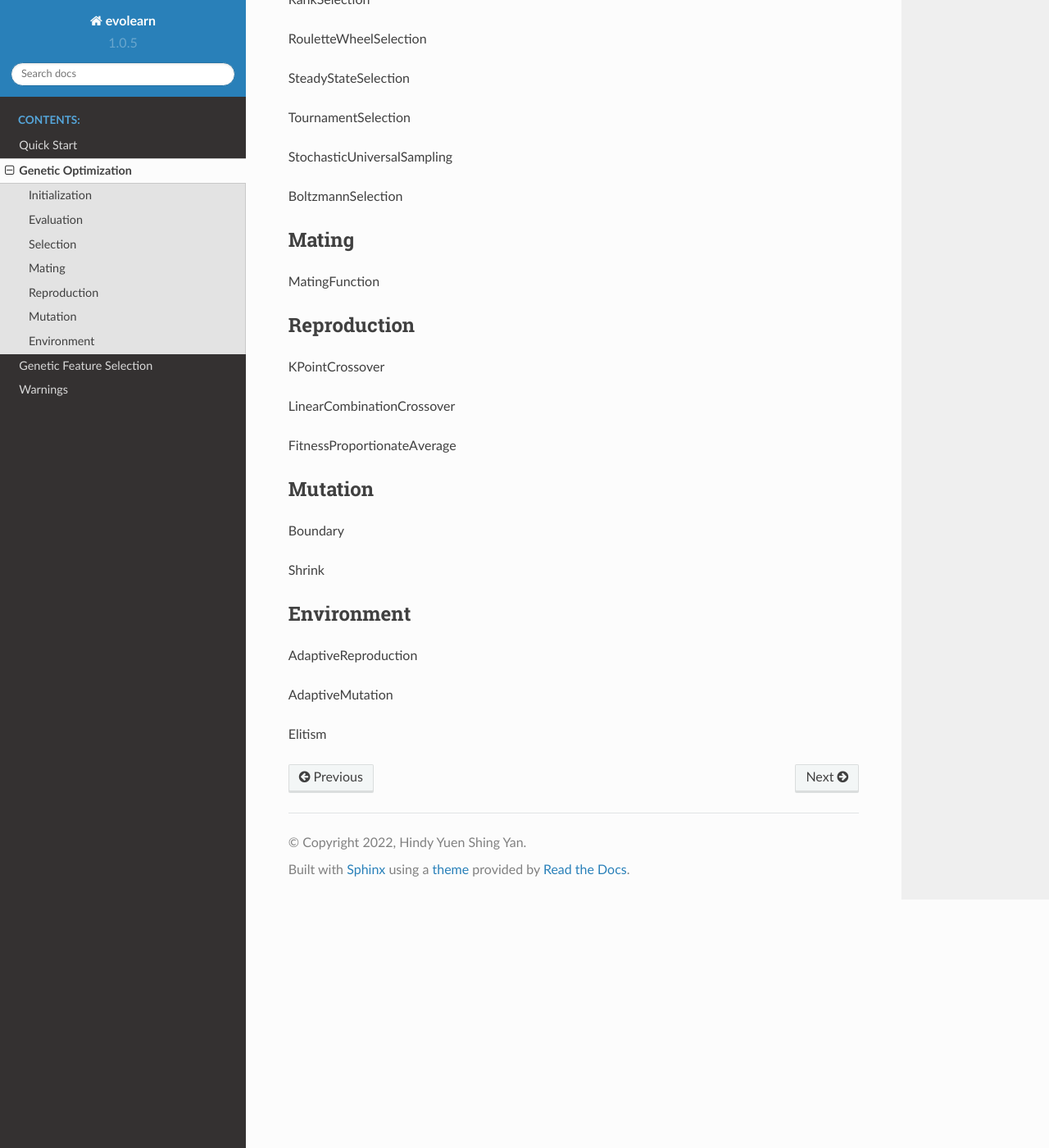
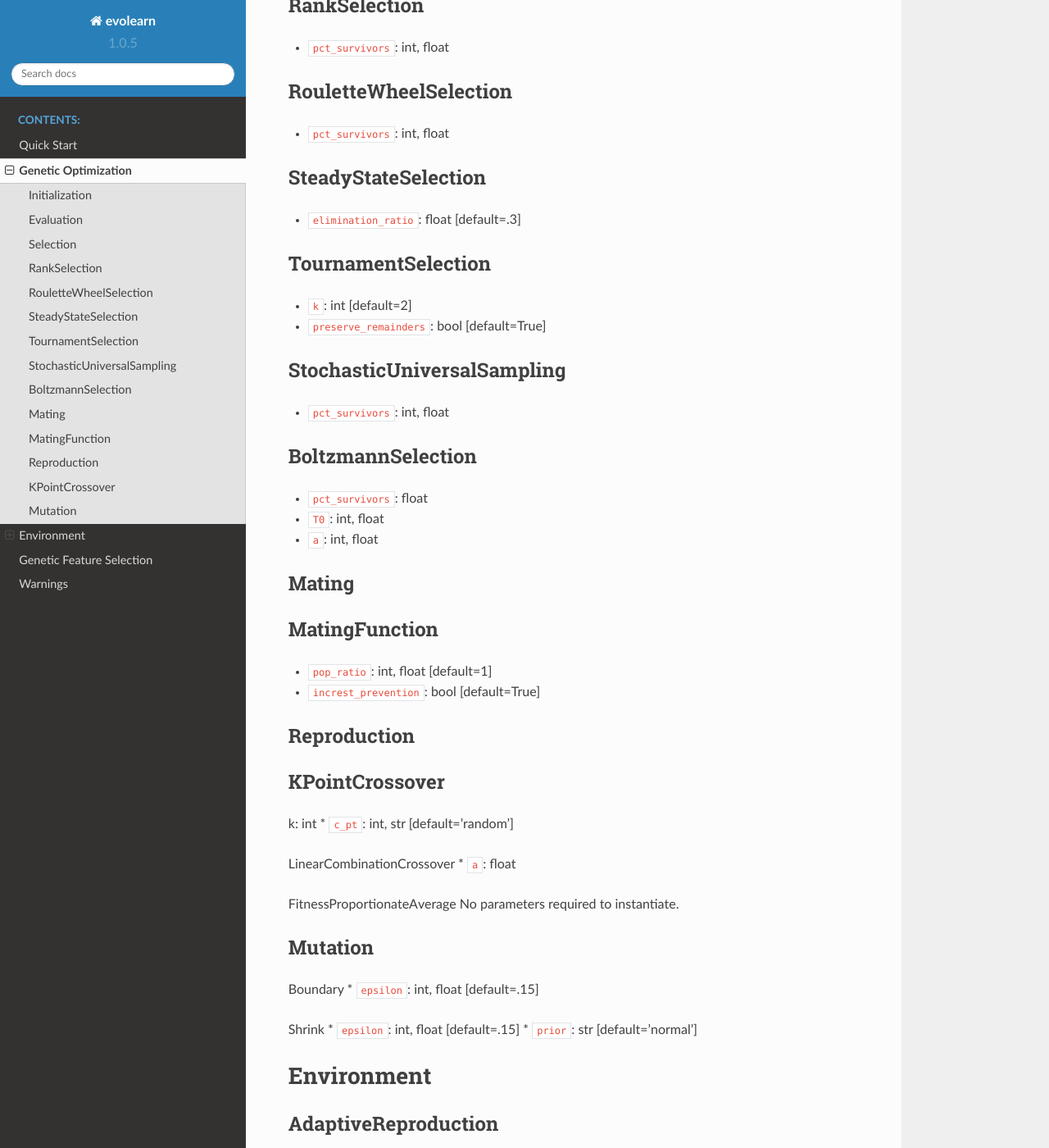
Before and after one commit to HindyDS/evolearn, a Sphinx documentation site: the page built from docs/source/Optimization.rst, in a window 1280 px wide and 1400 px high, scrolled down 484 px. Shown: the whole window at 82% size. Built offline with Sphinx 7.4.7 and the Read the Docs theme 2.0.0, drawn with Linux system fonts in a browser that asks for light colours; some of the changed text lies outside the part shown.

Commit message:
Update Optimization.rst

```diff
--- a/docs/source/Optimization.rst
+++ b/docs/source/Optimization.rst
@@ -9,54 +9,99 @@
 Initialization
 ---------------
 Genes
+* ``search_space``: dict
+* ``pop_size``: int
+
 
 Evaluation
 ----------
 FitnessFunction
+* ``estimator``: BaseEstimator
+* ``cv``: int
+* ``scoring``: str
+
 
 Selection
 ---------
 RankSelection
+-------------
+* ``pct_survivors``: int, float
+
 
 RouletteWheelSelection
+----------------------
+* ``pct_survivors``: int, float
+
 
 SteadyStateSelection
+--------------------
+* ``elimination_ratio``: float [default=.3]
+
 
 TournamentSelection
+-------------------
+* ``k``: int [default=2]
+* ``preserve_remainders``: bool [default=True]
+
 
 StochasticUniversalSampling
+---------------------------
+* ``pct_survivors``: int, float
+
 
 BoltzmannSelection
+------------------
+* ``pct_survivors``: float
+* ``T0``: int, float
+* ``a``: int, float
 
 
 Mating
 ------
 MatingFunction
+--------------
+* ``pop_ratio``: int, float [default=1]
+* ``increst_prevention``: bool [default=True]
 
 
 
 Reproduction
 ------------
 KPointCrossover
+---------------
+k: int
+* ``c_pt``: int, str [default='random']
 
 LinearCombinationCrossover
+* ``a``: float
+
 
 FitnessProportionateAverage
-
+No parameters required to instantiate.
 
 
 Mutation
 --------
 Boundary
+* ``epsilon``: int, float [default=.15]
 
 Shrink
-
+* ``epsilon``: int, float [default=.15]
+* ``prior``: str [default='normal']
 
 
 Environment
------------
+===========
 AdaptiveReproduction
+--------------------
+* ``pop_cap``: int [default=None]
+
 
 AdaptiveMutation
+----------------
+* ``a``: int, float [default=.2]
+
 
 Elitism
+-------
+* ``pct``: int, float [default=.05]
```
